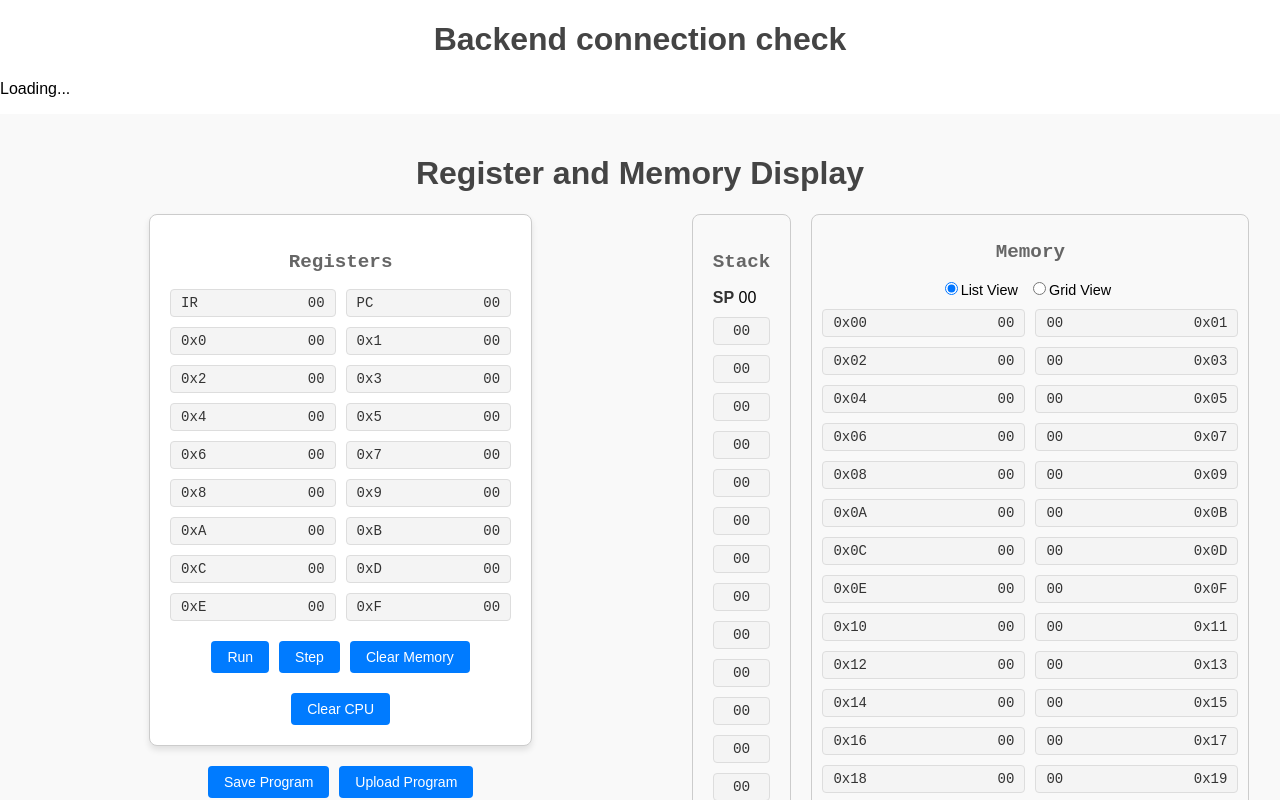
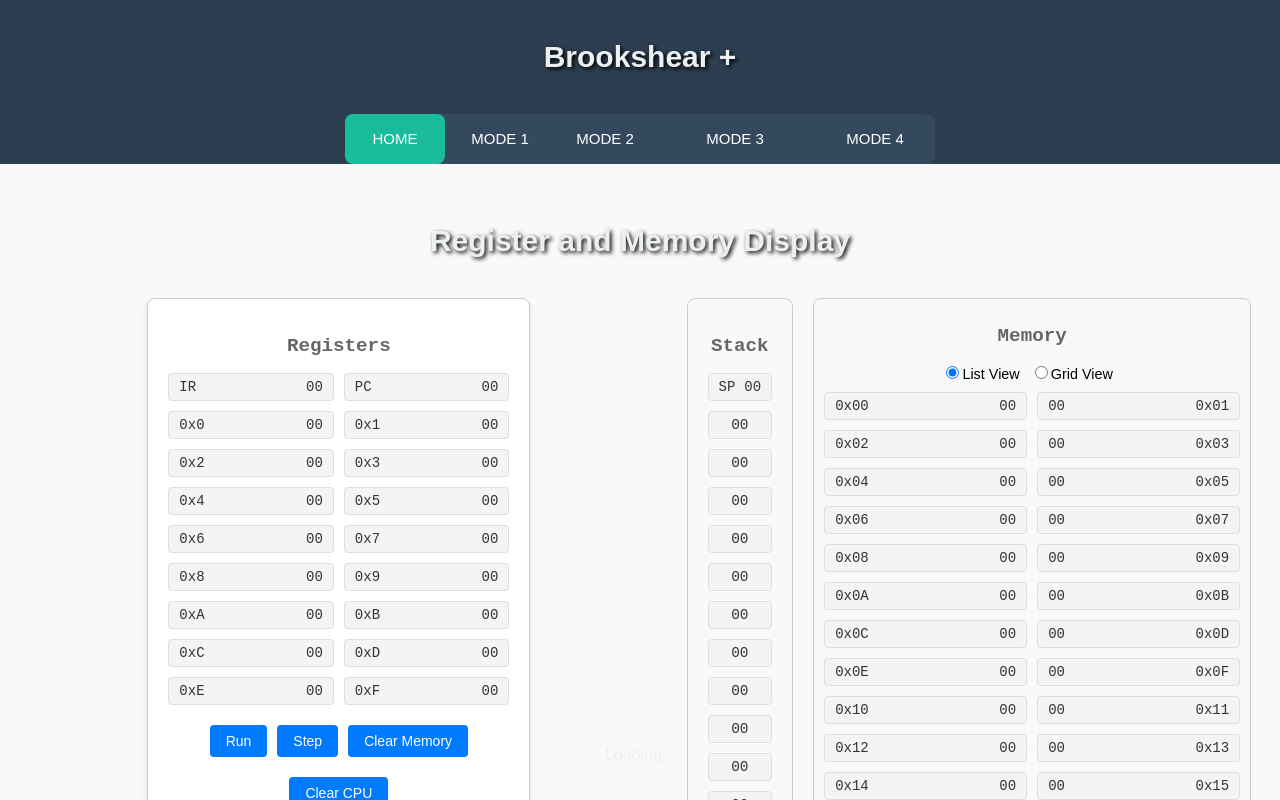
Before and after one commit to FarisAMZ71/BrookshearMachine, a React (Create React App) app in the folder frontend/: page / in a window 1280 px wide. Shown: the top 800 px of the page. Built offline with nearby package versions, Linux system fonts and the light colour scheme; no server answers.

Commit message:
added navbar

```diff
--- a/frontend/src/App.js
+++ b/frontend/src/App.js
@@ -1,5 +1,6 @@
 import React, { useState, useEffect } from 'react';
 import MachineDisplay from './components/MachineDisplay/MachineDisplay';
+import Navbar from './components/Navbar/Navbar';
 import axios from 'axios';
 
 function App() {
@@ -16,7 +17,7 @@ function App() {
 
   return (
     <div className="app-header">
-      <h1>Backend connection check</h1>
+      <Navbar/>
       <p>{testCon ? testCon : "Loading..."}</p>
       <MachineDisplay/>
     </div>
--- a/frontend/src/components/MachineDisplay/MachineDisplay.css
+++ b/frontend/src/components/MachineDisplay/MachineDisplay.css
@@ -71,7 +71,7 @@
     gap: 10px;
   }
 
-  .register-cell, .memory-cell {
+  .register-cell, .memory-cell, .stack-pointer-cell{
     display: flex;
     justify-content: space-between;
     padding: 5px 10px;
@@ -81,6 +81,7 @@
     font-family: monospace;
     font-size: 14px;
     color: #333;
+    gap: 9px;
   }
 
   .button-container {
--- /dev/null
+++ b/frontend/src/components/Navbar/Navbar.css
@@ -0,0 +1,94 @@
+nav {
+    margin: 27px auto 0;
+
+    position: relative;
+    width: 590px;
+    height: 50px;
+    background-color: #34495e;
+    border-radius: 8px;
+    font-size: 0;
+  }
+  nav a {
+    line-height: 50px;
+    height: 100%;
+    font-size: 15px;
+    display: inline-block;
+    position: relative;
+    z-index: 1;
+    text-decoration: none;
+    text-transform: uppercase;
+    text-align: center;
+    color: white;
+    cursor: pointer;
+  }
+  nav .animation {
+    position: absolute;
+    height: 100%;
+    top: 0;
+    z-index: 0;
+    transition: all .5s ease 0s;
+    border-radius: 8px;
+  }
+  a:nth-child(1) {
+    width: 100px;
+  }
+  a:nth-child(2) {
+    width: 110px;
+  }
+  a:nth-child(3) {
+    width: 100px;
+  }
+  a:nth-child(4) {
+    width: 160px;
+  }
+  a:nth-child(5) {
+    width: 120px;
+  }
+  nav .start-home, a:nth-child(1):hover~.animation {
+    width: 100px;
+    left: 0;
+    background-color: #1abc9c;
+  }
+  nav .start-about, a:nth-child(2):hover~.animation {
+    width: 110px;
+    left: 100px;
+    background-color: #e74c3c;
+  }
+  nav .start-blog, a:nth-child(3):hover~.animation {
+    width: 100px;
+    left: 210px;
+    background-color: #3498db;
+  }
+  nav .start-portefolio, a:nth-child(4):hover~.animation {
+    width: 160px;
+    left: 310px;
+    background-color: #9b59b6;
+  }
+  nav .start-contact, a:nth-child(5):hover~.animation {
+    width: 120px;
+    left: 470px;
+    background-color: #e67e22;
+  }
+
+  body {
+    font-size: 12px;
+    font-family: sans-serif;
+    background: #2c3e50;
+  }
+  h1 {
+    text-align: center;
+    margin: 40px 0 40px;
+    text-align: center;
+    font-size: 30px;
+    color: #ecf0f1;
+    text-shadow: 2px 2px 4px #000000;
+  }
+
+  p {
+      position: absolute;
+      bottom: 20px;
+      width: 100%;
+      text-align: center;
+      color: #ecf0f1;
+      font-size: 16px;
+  }
--- /dev/null
+++ b/frontend/src/components/Navbar/Navbar.js
@@ -0,0 +1,23 @@
+import React, { Component } from "react";
+import "./Navbar.css"; // We'll define styles in this CSS file
+
+class Navbar extends Component {
+  render() {
+    return (
+        <header>
+            <h1>Brookshear +</h1>
+            <nav>
+            <a href="#">Home</a>
+            <a href="#">Mode 1</a>
+            <a href="#">Mode 2</a>
+            <a href="#">Mode 3</a>
+            <a href="#">Mode 4</a>
+            <div class="animation start-home"></div>
+            </nav>
+        </header>
+
+    );
+  }
+}
+
+export default Navbar;
--- a/frontend/src/components/StackDisplay/StackDisplay.css
+++ b/frontend/src/components/StackDisplay/StackDisplay.css
@@ -23,7 +23,6 @@
 }
 
 .stack-pointer {
-    font-weight: bold;
     color: #333;
 }
 
```
